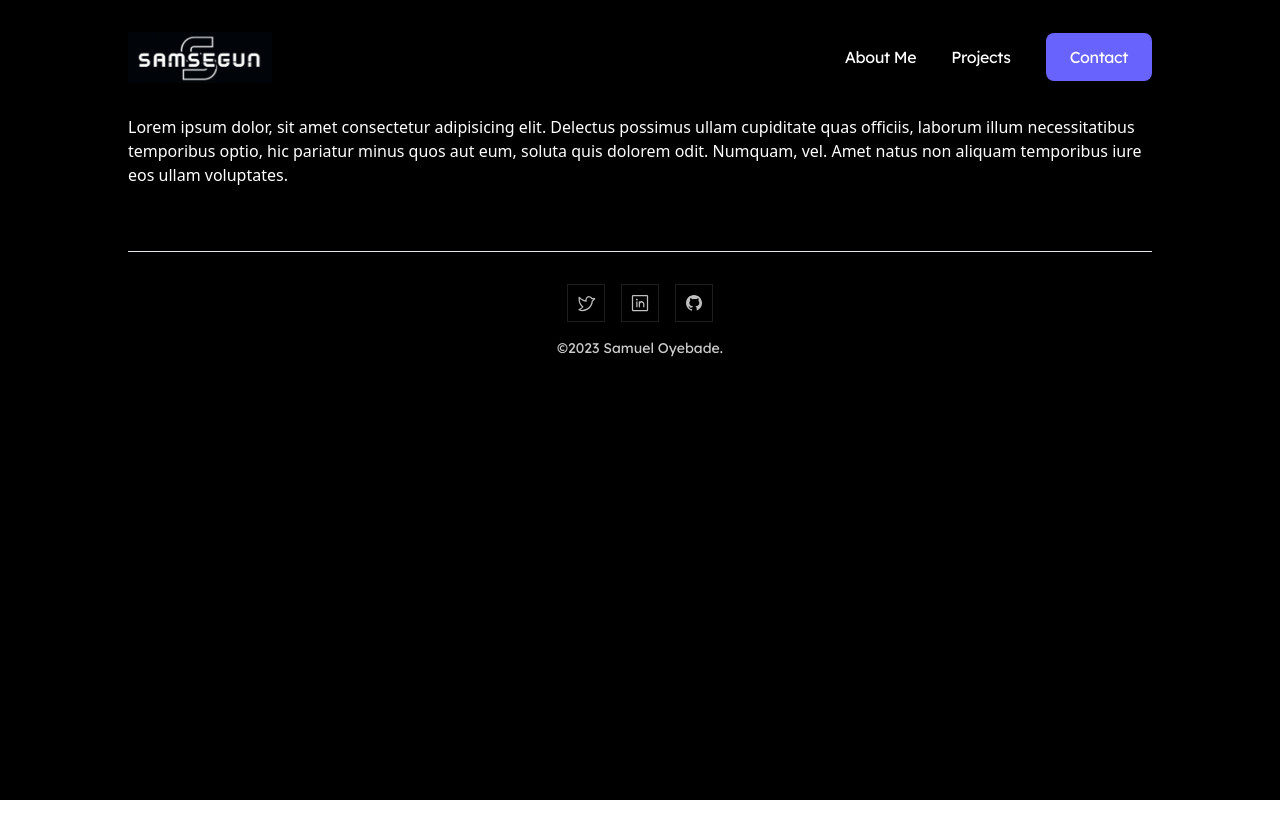
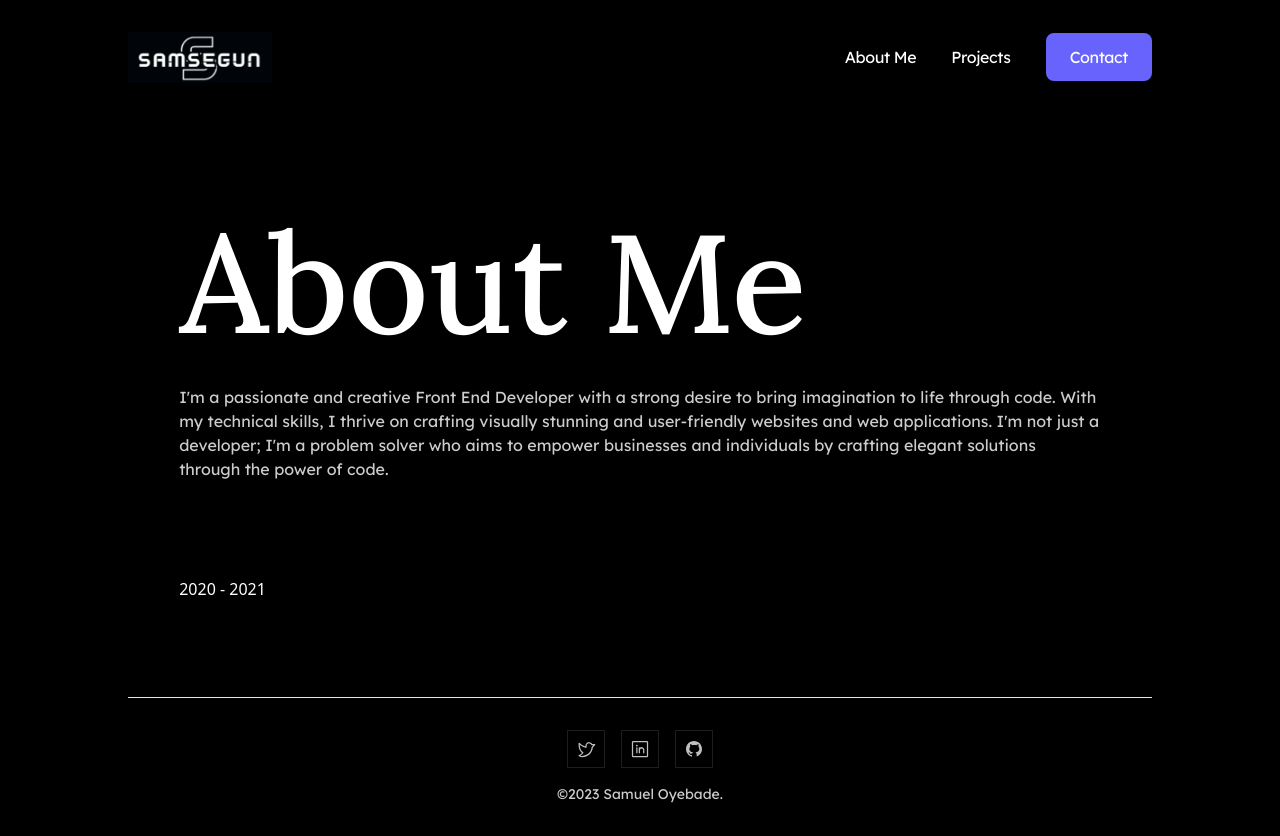
Before and after one commit to Samsegun/portfolio, a React (Vite) app: page /about in a window 1280 px wide. Before the commit the page ends 800 px from the top, so only its background shows below. Built offline with nearby package versions, Linux system fonts and the light colour scheme.

Commit message:
new routes

```diff
--- a/src/App.tsx
+++ b/src/App.tsx
@@ -4,8 +4,6 @@ import "./App.css";
 // import Layout from "./components/Layout";
 // import Hero from "./components/hero";
 // import Home from "./routes/Home";
-import Projects from "./components/Projects";
-import Hero from "./components/hero";
 
 function App() {
     return (
--- a/src/components/Layout.tsx
+++ b/src/components/Layout.tsx
@@ -1,5 +1,5 @@
-import React from "react";
-import { Outlet } from "react-router-dom";
+import { useEffect, useState } from "react";
+import { Outlet, useLocation } from "react-router-dom";
 import Navigation from "./header/Navigation";
 import FooterLinks from "./FooterLinks";
 
@@ -8,11 +8,25 @@ import FooterLinks from "./FooterLinks";
 // };
 
 const Layout = () => {
+    const [navIsActive, setNavIsActive] = useState(false);
+    const location = useLocation();
+
+    const navHandler = () => {
+        setNavIsActive(prev => !prev);
+    };
+
+    useEffect(() => {
+        setNavIsActive(false);
+    }, [location]);
+
     return (
         <div className='bg-black'>
             <div className='w-11/12 mx-auto lg:w-4/5 max-w-[1920px] min-h-screen'>
                 <header className='sticky top-0 bg-black'>
-                    <Navigation />
+                    <Navigation
+                        navHandler={navHandler}
+                        navIsActive={navIsActive}
+                    />
                 </header>
 
                 <main>
--- a/src/components/header/Navigation.tsx
+++ b/src/components/header/Navigation.tsx
@@ -1,15 +1,14 @@
-import { useState } from "react";
+import { FC } from "react";
 import samsegun from "../../assets/samsegun-logo.png";
 import navIcon from "../../assets/navIcon.svg";
 import { Link } from "react-router-dom";
 
-const Navigation = () => {
-    const [navIsActive, setNavIsActive] = useState(false);
+type NavProps = {
+    navIsActive: boolean;
+    navHandler: () => void;
+};
 
-    const navHandler = () => {
-        setNavIsActive(prev => !prev);
-    };
-
+const Navigation: FC<NavProps> = ({ navHandler, navIsActive }) => {
     return (
         <nav className='flex flex-wrap items-center justify-between py-4 md:py-8'>
             <div className='w-32 md:w-36'>
@@ -34,7 +33,7 @@ const Navigation = () => {
                 </ul>
             </div>
 
-            {/* mobile nav section */}
+            {/* mobile nav section starts here */}
             <div className='md:hidden'>
                 <button type='button' onClick={navHandler}>
                     <img src={navIcon} alt='' />
@@ -74,7 +73,7 @@ const Navigation = () => {
                     </li>
                 </ul>
             </div>
-            {/* mobile nav section */}
+            {/* mobile nav section ends here */}
         </nav>
     );
 };
--- a/src/components/hero.tsx
+++ b/src/components/hero.tsx
@@ -8,11 +8,7 @@ const Hero = () => {
             </span>
 
             <div>
-                <h1
-                    className='font-lora font-medium text-[2.88rem] md:text-[3.6rem]
-                    lg:text-[8.7rem]
-                         -tracking-[0.3px] text-white capitalize leading-[52.9px]
-                          md:leading-[66.7px] lg:leading-[8.9rem] my-4 lg:my-8'>
+                <h1 className='heading'>
                     i'm sam. <br />
                     front-end developer.
                 </h1>
--- a/src/index.css
+++ b/src/index.css
@@ -2,6 +2,15 @@
 @tailwind base;
 @tailwind components;
 @tailwind utilities;
+
+@layer components {
+    .heading {
+        @apply font-lora font-medium text-[2.88rem] md:text-[3.6rem]
+        lg:text-[8.7rem]
+             -tracking-[0.3px] text-white capitalize leading-[52.9px]
+              md:leading-[66.7px] lg:leading-[8.9rem] my-4 lg:my-8;
+    }
+}
 
 * {
     margin: 0;
--- a/src/routes/About.tsx
+++ b/src/routes/About.tsx
@@ -1,12 +1,24 @@
 const About = () => {
     return (
-        <div className='text-white'>
-            Lorem ipsum dolor, sit amet consectetur adipisicing elit. Delectus
-            possimus ullam cupiditate quas officiis, laborum illum
-            necessitatibus temporibus optio, hic pariatur minus quos aut eum,
-            soluta quis dolorem odit. Numquam, vel. Amet natus non aliquam
-            temporibus iure eos ullam voluptates.
-        </div>
+        <section className='text-white my-[3.75rem] xl:my-24 mx-[5%]'>
+            <h1 className='heading'>About Me</h1>
+
+            <p className='font-lexend text-[#ffffffcc]'>
+                I'm a passionate and creative Front End Developer with a strong
+                desire to bring imagination to life through code. With my
+                technical skills, I thrive on crafting visually stunning and
+                user-friendly websites and web applications. I'm not just a
+                developer; I'm a problem solver who aims to empower businesses
+                and individuals by crafting elegant solutions through the power
+                of code.
+            </p>
+
+            <div className='my-[3.75rem] xl:my-24'>
+                <article>
+                    <p>2020 - 2021</p>
+                </article>
+            </div>
+        </section>
     );
 };
 
--- a/src/routes/error-page.tsx
+++ b/src/routes/error-page.tsx
@@ -1,4 +1,4 @@
-import { isRouteErrorResponse, useRouteError } from "react-router-dom";
+import { Link, isRouteErrorResponse, useRouteError } from "react-router-dom";
 
 const ErrorPage = () => {
     const error = useRouteError();
@@ -7,9 +7,14 @@ const ErrorPage = () => {
     return (
         <div
             id='error-page'
-            className='flex items-center justify-center min-h-screen text-2xl text-white font-lexend'>
-            <h1>Oops!</h1>
-            <p>Sorry, an unexpected error has occurred.</p>
+            className='flex flex-col items-center justify-center min-h-screen text-2xl text-white font-lexend'>
+            <h1>Page Not Found</h1>
+            <p className='text-xl'>
+                Go to{" "}
+                <Link to={"/"}>
+                    <span className='underline'>Homepage</span>
+                </Link>
+            </p>
             <p>
                 <i>{isRouteErrorResponse(error) && error.statusText}</i>
             </p>
```
